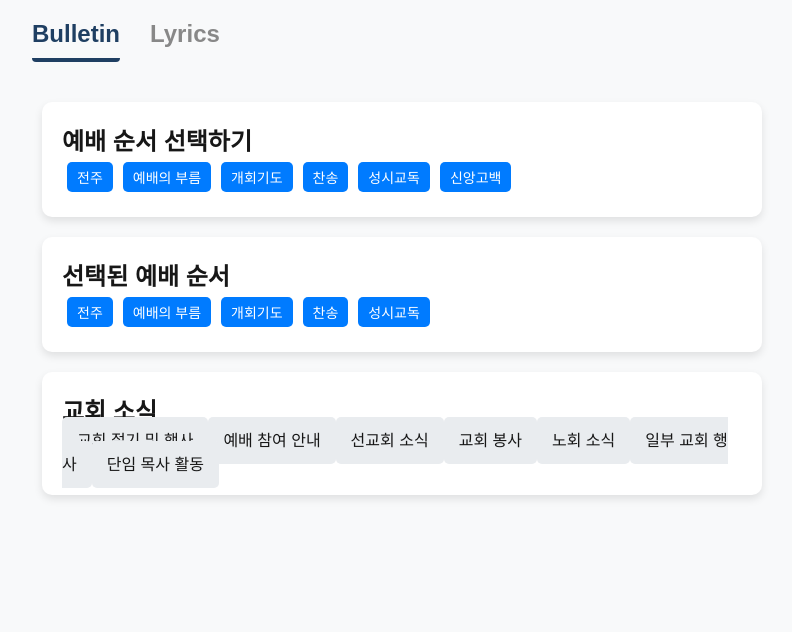
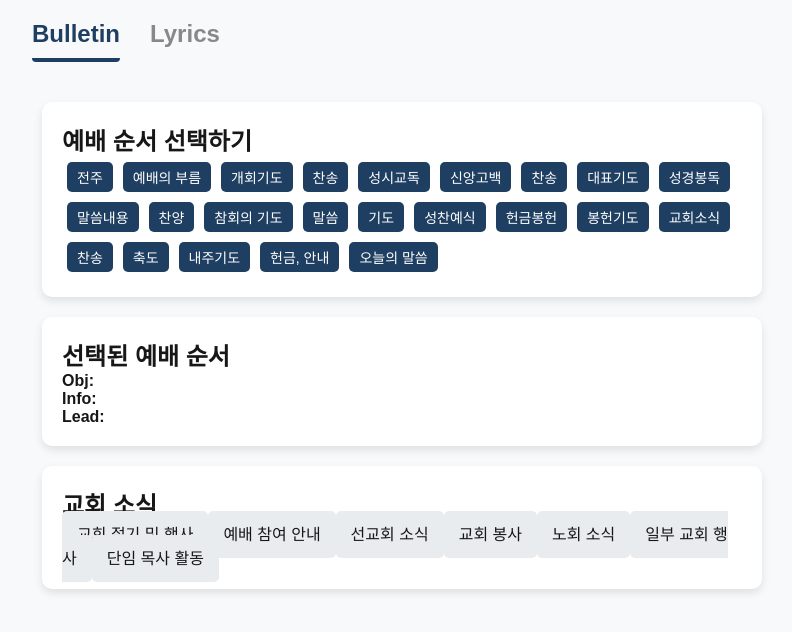
Before and after one commit to AwesomeYelim/easyPreparation, a Next.js app in the folder epui/: page /bulletin in a window 1280 px wide. Shown: the top 632 px of the page, without its empty margins (18-810 px from the left). Built offline with nearby package versions, Linux system fonts and the light colour scheme.

Commit message:
ui - order & selected

```diff
--- a/epui/app/bulletin/components/SelectedOrder.tsx
+++ b/epui/app/bulletin/components/SelectedOrder.tsx
@@ -1,24 +1,65 @@
-import { useState } from "react";
+import { useSetRecoilState, useRecoilState } from "recoil";
+import { worshipOrderState, selectedDetailState } from "@/recoilState";
+import React from "react";
 
-export default function SelectedOrder() {
-  const [selectedItems, setSelectedItems] = useState<string[]>([
-    "전주",
-    "예배의 부름",
-    "개회기도",
-    "찬송",
-    "성시교독",
-  ]);
+export default function SelectedOrder({ selectedItems, setSelectedItems }) {
+  // setWorshipOrder를 useSetRecoilState로 변경하여 setter만 사용합니다.
+  const setWorshipOrder = useSetRecoilState(worshipOrderState);
+  const [selectedDetail, setSelectedDetail] =
+    useRecoilState(selectedDetailState);
+
+  const handleDeleteItem = (item) => {
+    setSelectedItems((prevItems) => prevItems.filter((el) => el !== item));
+    setWorshipOrder((prevOrder) => [...prevOrder, item]);
+  };
 
   return (
     <section className="card">
       <h2>선택된 예배 순서</h2>
       <div>
-        {selectedItems.map((item) => (
-          <span key={item} className="tag">
-            {item}
-          </span>
-        ))}
+        {selectedItems.map((item) => {
+          // 각 항목에 대한 상세 정보를 selectedDetail 객체에서 key로 접근
+          return (
+            <>
+              <span className="tag" onClick={() => setSelectedDetail(item)}>
+                {item.title.split("_")[1]}
+                <button
+                  className="delete-btn"
+                  onClick={() => handleDeleteItem(item)}
+                >
+                  ❌
+                </button>
+              </span>
+              {/* <div key={item} className="detail-card">
+                <p>
+                  <strong>Obj:</strong> {item.obj}
+                </p>
+                <p>
+                  <strong>Info:</strong> {item.info}
+                </p>
+                <p>
+                  <strong>Lead:</strong> {item.lead}
+                </p>
+              </div> */}
+            </>
+          );
+        })}
       </div>
+      <>
+        {selectedDetail && (
+          <div key={selectedDetail.title} className="detail-card">
+            <p>
+              <strong>Obj:</strong> {selectedDetail.obj}
+            </p>
+            <p>
+              <strong>Info:</strong> {selectedDetail.info}
+            </p>
+            <p>
+              <strong>Lead:</strong> {selectedDetail.lead}
+            </p>
+          </div>
+        )}
+      </>
     </section>
   );
 }
--- a/epui/app/bulletin/components/WorshipOrder.tsx
+++ b/epui/app/bulletin/components/WorshipOrder.tsx
@@ -1,15 +1,35 @@
 import { useRecoilState } from "recoil";
 import { worshipOrderState } from "../../recoilState";
 
-export default function WorshipOrder() {
+export type WorshipOrderItem = {
+  title: string;
+  obj: string;
+  info: string;
+  lead: string;
+};
+
+type WorshipOrderProps = {
+  setSelectedItems: React.Dispatch<React.SetStateAction<WorshipOrderItem[]>>;
+};
+
+export function WorshipOrder({ setSelectedItems }: WorshipOrderProps) {
   const [worshipOrder, setWorshipOrder] = useRecoilState(worshipOrderState);
+
+  const handleSelectItem = (item: WorshipOrderItem) => {
+    setWorshipOrder(worshipOrder.filter((i) => i.title !== item.title));
+    setSelectedItems((prevItems) => [...prevItems, item]);
+  };
 
   return (
     <div className="card">
       <h2>예배 순서 선택하기</h2>
       <div>
         {worshipOrder.map((item) => (
-          <span key={item.title} className="tag">
+          <span
+            key={item.title}
+            className="tag"
+            onClick={() => handleSelectItem(item)} // Handle item click
+          >
             {item.title.split("_")[1]}
           </span>
         ))}
--- a/epui/app/bulletin/page.tsx
+++ b/epui/app/bulletin/page.tsx
@@ -1,14 +1,20 @@
 "use client";
 
-import WorshipOrder from "./components/WorshipOrder";
+import { WorshipOrder, WorshipOrderItem } from "./components/WorshipOrder";
 import SelectedOrder from "./components/SelectedOrder";
 import ChurchNews from "./components/ChurchNews";
+import { useState } from "react";
 
 export default function Bulletin() {
+  const [selectedItems, setSelectedItems] = useState<WorshipOrderItem[]>([]);
+
   return (
     <div>
-      <WorshipOrder />
-      <SelectedOrder />
+      <WorshipOrder setSelectedItems={setSelectedItems} />
+      <SelectedOrder
+        selectedItems={selectedItems}
+        setSelectedItems={setSelectedItems}
+      />
       <ChurchNews />
     </div>
   );
--- a/epui/app/recoilState.ts
+++ b/epui/app/recoilState.ts
@@ -4,37 +4,206 @@ import { atom } from "recoil";
 export const worshipOrderState = atom({
   key: "worshipOrderState",
   default: [
-    { title: "1_전주", obj: "전주", info: "-", lead: "반주자" },
+    {
+      title: "1_전주",
+      obj: "전주",
+      info: "-",
+      lead: "반주자",
+    },
     {
       title: "2_예배의 부름",
       obj: "렘 33:2-3",
       info: "b_edit",
       lead: "인도자",
     },
-    { title: "3_개회기도", obj: "-", info: "-", lead: "인도자" },
-    { title: "4_찬송", obj: "29장", info: "c_edit", lead: "인도자" },
+    {
+      title: "3_개회기도",
+      obj: "-",
+      info: "-",
+      lead: "인도자",
+    },
+    {
+      title: "4_찬송",
+      obj: "29장",
+      info: "c_edit",
+      lead: "인도자",
+    },
     {
       title: "5_성시교독",
       obj: "125. 사순절(2)",
       info: "c_edit",
       lead: "일어서서",
     },
-    { title: "6_신앙고백", obj: "사도신경", info: "-", lead: "일어서서" },
+    {
+      title: "6_신앙고백",
+      obj: "사도신경",
+      info: "-",
+      lead: "일어서서",
+    },
+    {
+      title: "7_찬송",
+      obj: "526장",
+      info: "c_edit",
+      lead: "함께",
+    },
+    {
+      title: "8_대표기도",
+      obj: "-",
+      info: "r_edit",
+      lead: "오남이 권사님",
+    },
+    {
+      title: "9_성경봉독",
+      obj: "고후 1:11",
+      info: "b_edit",
+      lead: "일어서서",
+    },
+    {
+      title: "9.1_말씀내용",
+      obj: "-",
+      info: "c_edit",
+    },
+    {
+      title: "10_찬양",
+      obj: "-",
+      info: "-",
+      lead: "할렐루야성가대",
+    },
+    {
+      title: "11_참회의 기도",
+      obj: "먼저 우리 자신의 회개\n개인의 기도제목\n우리교회 신앙 공동체들을 위해\n교회의 재정 문제를 위해\n나라와 민족을 위해\n우리 주위의 아픈 환우들을 위해\n세계 복음화 사명",
+      info: "edit",
+      lead: "함께",
+    },
+    {
+      title: "12_말씀",
+      obj: "신령한 것을 먹고 마시는 사람들",
+      info: "c_edit",
+      lead: "홍은익목사",
+    },
+    {
+      title: "13_기도",
+      obj: "-",
+      info: "-",
+      lead: "인도자",
+    },
+    {
+      title: "0_성찬예식",
+      obj: "-",
+      info: "-",
+      lead: "함께",
+    },
+    {
+      title: "14_헌금봉헌",
+      obj: "143장",
+      info: "c_edit",
+      lead: "함께",
+    },
+    {
+      title: "15_봉헌기도",
+      obj: "-",
+      info: "-",
+      lead: "인도자",
+    },
+    {
+      title: "16_교회소식",
+      obj: "",
+      info: "edit",
+      lead: "인도자",
+      children: [
+        {
+          title: "예배 참여 안내",
+          obj: "매주 금요일 나라와 민족을 위하여 기도 하고 있습니다. \n많은 참여바랍니다. (아래 예배시간 참고)",
+          info: "c_edit",
+        },
+        {
+          title: "교회절기 및 행사",
+          obj: "-",
+          info: "c_edit",
+          children: [
+            {
+              title: "사순절 첫째 주일",
+              obj: "3/9(주일)",
+              info: "c_edit",
+            },
+            {
+              title: "성경 통독(1차)",
+              obj: "2/24(월) ~ 5/4(주일)/ 현 민수기 통독중",
+              info: "c_edit",
+            },
+            {
+              title: "춘계 대심방",
+              obj: "3월 중순 부터 ~",
+              info: "c_edit",
+            },
+          ],
+        },
+        {
+          title: "노회 소식",
+          obj: "-",
+          info: "c_edit",
+          children: [
+            {
+              title: "정치부",
+              obj: "3/14(금) 오전 11시, 노회 사무실",
+              info: "c_edit",
+            },
+            {
+              title: "노회",
+              obj: "4/22(화) 오전 9시 30분 ~ 오후 9시, 중부명성교회",
+              info: "c_edit",
+            },
+          ],
+        },
+        {
+          title: "교회 소식",
+          obj: "매월 2째, 4째주는 교회에서 식사가 제공됩니다. (반찬 봉사할 가정 모집중입니다. 많은 참여 부탁드려요!!)",
+          info: "c_edit",
+        },
+        {
+          title: "오후 예배",
+          obj: "오후 2시 예배 많은 참여 부탁드립니다.",
+          info: "c_edit",
+        },
+      ],
+    },
+    {
+      title: "17_찬송",
+      obj: "635장",
+      info: "c_edit",
+      lead: "일어서서",
+    },
+    {
+      title: "18_축도",
+      obj: "-",
+      info: "-",
+      lead: "홍은익목사",
+    },
+    {
+      title: "19_내주기도",
+      obj: "홍영란 권사",
+      info: "edit",
+    },
+    {
+      title: "20_헌금, 안내",
+      obj: "2여전도회",
+      info: "edit",
+    },
+    {
+      title: "21_오늘의 말씀",
+      obj: "창 4:3-4",
+      info: "b_edit",
+    },
   ],
+});
+
+export const selectedDetailState = atom({
+  key: "selectedDetailState",
+  default: {}, // 선택한 항목의 상세 정보를 저장
 });
 
 // 교회 소식 상태
 export const churchNewsState = atom({
   key: "churchNewsState",
-  default: [
-    { title: "예배 참여 안내", obj: "매주 금요일 기도 모임", info: "c_edit" },
-    {
-      title: "교회 절기 및 행사",
-      obj: "-",
-      info: "c_edit",
-      children: [
-        { title: "사순절 첫째 주일", obj: "3/9(주일)", info: "c_edit" },
-      ],
-    },
-  ],
+  default: [],
 });
--- a/epui/app/styles.scss
+++ b/epui/app/styles.scss
@@ -70,7 +70,7 @@ body {
 /* 태그 스타일 */
 .tag {
   display: inline-block;
-  background-color: #007bff;
+  background-color: #1f3f62;
   color: white;
   padding: 5px 10px;
   border-radius: 5px;
@@ -78,7 +78,14 @@ body {
   font-size: 14px;
   cursor: pointer;
 }
-
+.delete-btn {
+  margin-left: 5px;
+  background: none;
+  border: none;
+  color: red;
+  cursor: pointer;
+  font-size: 10px;
+}
 .tag:hover {
   background-color: #0056b3;
 }
```
